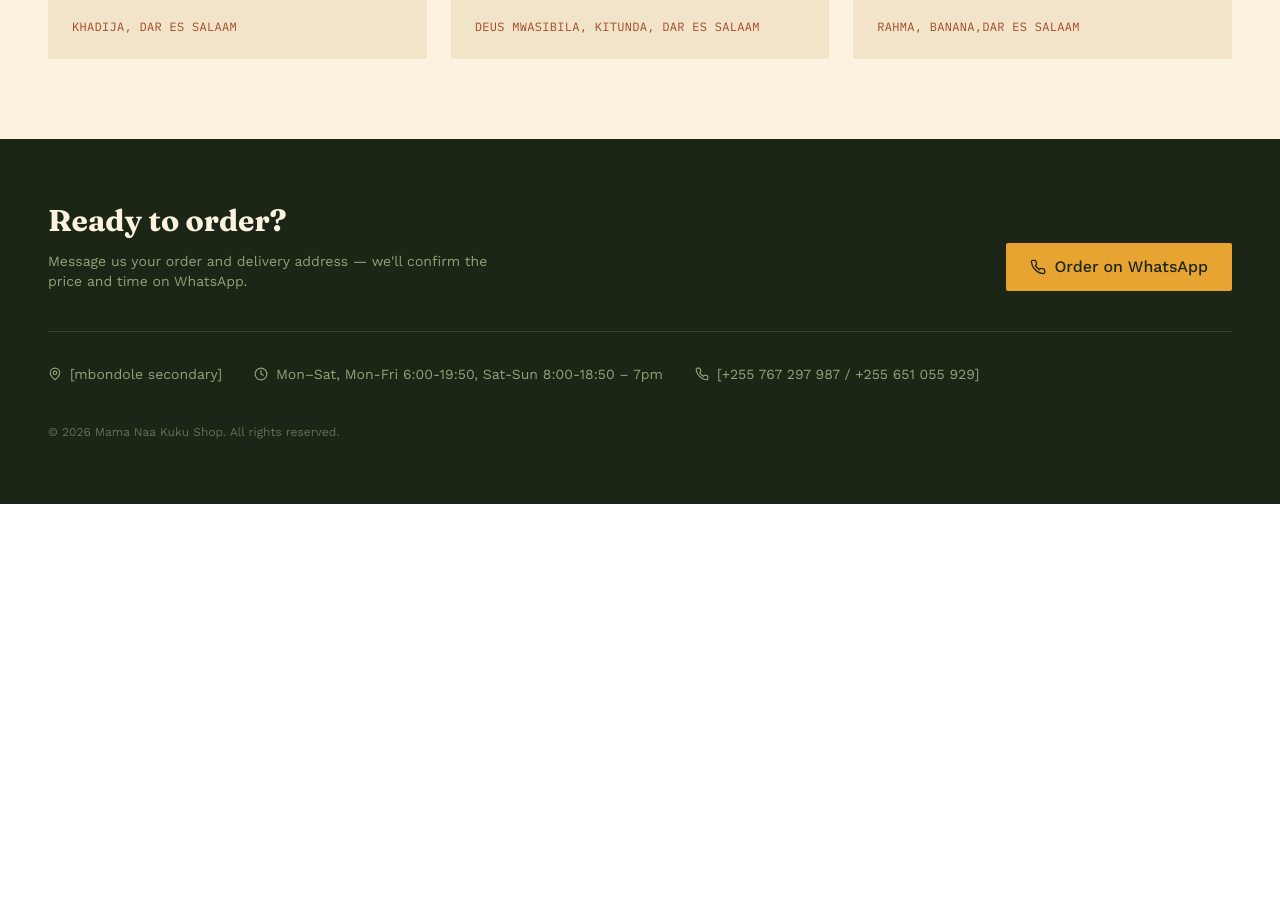
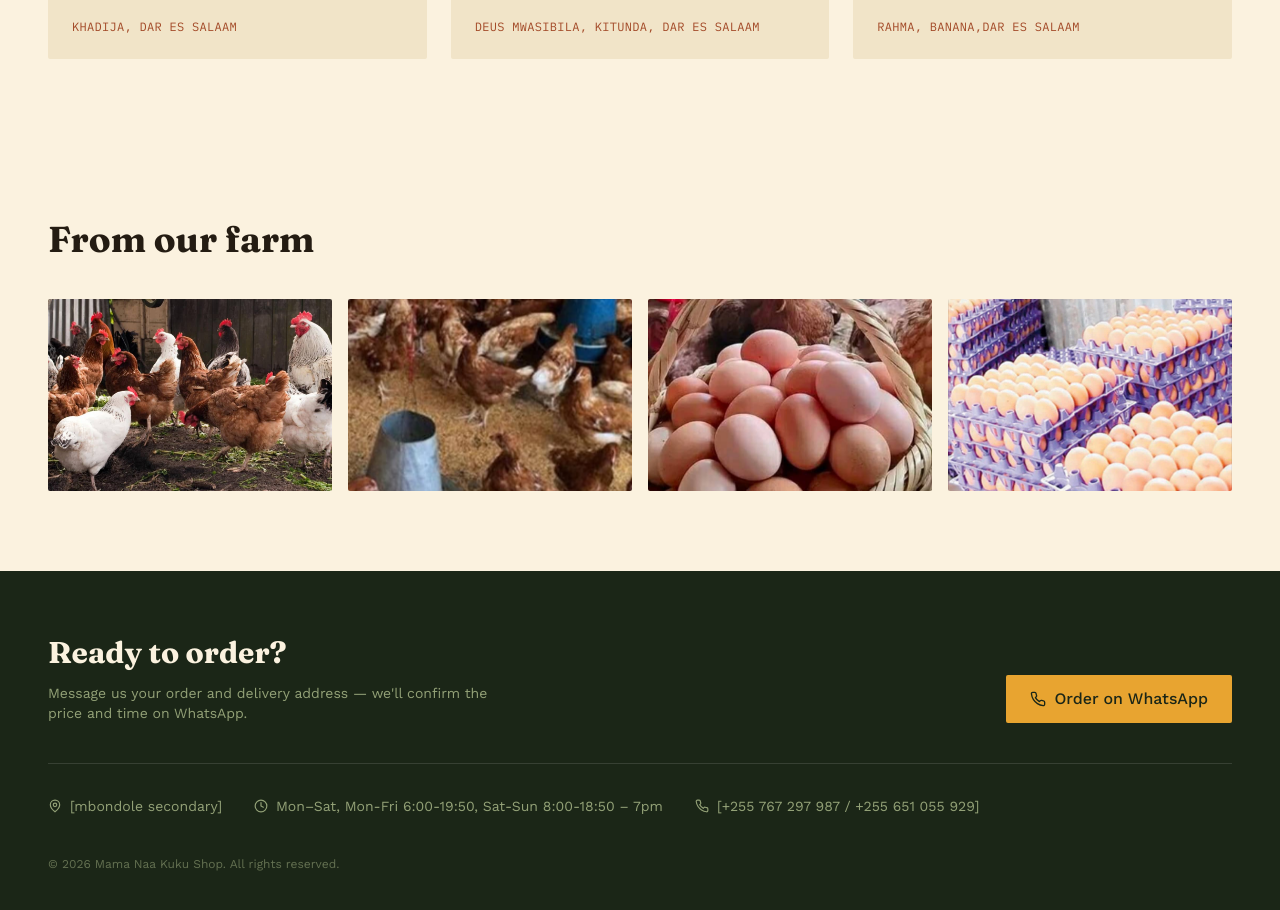
Before and after one commit to culture2025/MAMA-NAAH-KUKU-SHOP, a React (Vite) app: page / in a window 1280 px wide. Shown: the part 2140-3050 px from the top of the page. Before the commit the page ends 2644 px from the top, so only its background shows below. Built offline with nearby package versions, Linux system fonts and the light colour scheme.

Commit message:
Update MamaNaaKukuShop.jsx

```diff
--- a/src/MamaNaaKukuShop.jsx
+++ b/src/MamaNaaKukuShop.jsx
@@ -294,6 +294,18 @@ export default function MamaNaaKukuShop() {
         </div>
       </section>
 
+     {/* OUR FARM */}
+<section className="px-6 py-20 md:px-12">
+  <h2 style={{ fontFamily: "'Fraunces', serif", fontWeight: 700 }} className="text-3xl md:text-4xl mb-10">
+    From our farm
+  </h2>
+  <div className="grid grid-cols-2 md:grid-cols-4 gap-4">
+    <img src="/images/WhatsApp Image 2026-07-15 at 02.10.49 (1).jpeg" alt="Fresh eggs" className="w-full h-48 object-cover rounded-sm" />
+    <img src="/images/WhatsApp Image 2026-07-15 at 02.10.49 (2).jpeg" alt="Chickens" className="w-full h-48 object-cover rounded-sm" />
+    <img src="/images/WhatsApp Image 2026-07-15 at 02.10.49 (3).jpeg" alt="Our flock" className="w-full h-48 object-cover rounded-sm" />
+    <img src="/images/WhatsApp Image 2026-07-15 at 02.10.49 (4).jpeg" alt="Chicken coop" className="w-full h-48 object-cover rounded-sm" />
+  </div>
+</section>
       {/* CONTACT / FOOTER */}
       <footer className="px-6 py-16 md:px-12" style={{ backgroundColor: C.greenDeep, color: C.cream }}>
         <div className="flex flex-col md:flex-row md:items-end md:justify-between gap-8 mb-10">
```
